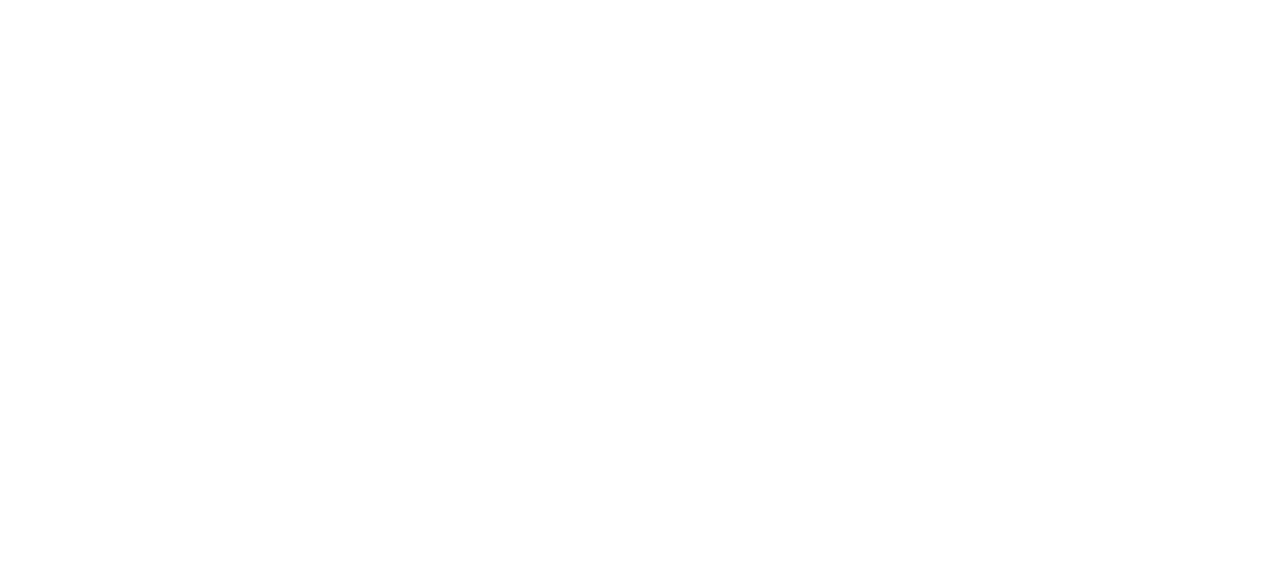
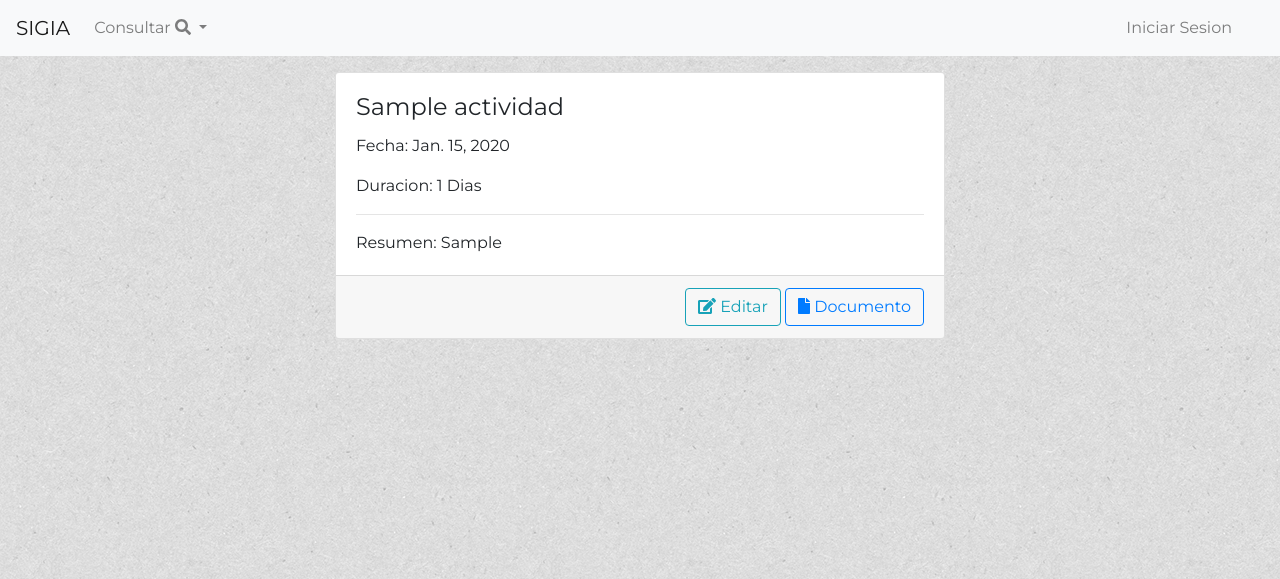
Before and after one commit to jlopez0591/SIGIA, a Django app: page /actividad/conferencia/1/ in a window 1280 px wide. Before the commit the part shown is empty. Shown: the top 579 px of the page. Run offline with Django 3.2, Linux system fonts and the light colour scheme; tables that the repository leaves empty hold one stand-in row (values such as "Sample post"); some libraries are stand-ins or nearby versions.

Commit message:
Ajuste a modelos de actividades.

```diff
--- a/actividades/models.py
+++ b/actividades/models.py
@@ -74,7 +74,6 @@
     usuario = models.ForeignKey(User, blank=True, null=True, on_delete=models.SET_NULL, related_name='actividades')
     clase = models.CharField(choices=CLASES, max_length=30, blank=True, null=True)
 
-    # ubicacion
     sede = models.ForeignKey('ubicacion.Sede', blank=True, null=True, related_name='actividades',
                              on_delete=models.SET_NULL)
     unidad = models.ForeignKey('ubicacion.UnidadInstancia', blank=True, null=True, related_name='actividades',
@@ -85,9 +84,9 @@
     cod_unidad = models.CharField(max_length=2, blank=True)
     cod_seccion = models.CharField(max_length=2, blank=True)
 
-    fecha = models.DateField()  # Fecha en que se dio la actividad
+    fecha = models.DateField()
 
-    fecha_creacion = models.DateTimeField(blank=True)  # Fecha en que se registro la actividad
+    fecha_creacion = models.DateTimeField(blank=True)
     nombre_actividad = models.CharField(max_length=120)
     resumen = models.TextField(max_length=1000, blank=True)
     estado = models.CharField(max_length=25, choices=STATUS, default='espera')
@@ -136,9 +135,6 @@
     def espera(self):
         self.estado = 'espera'
         self.save()
-
-    # def get_absolute_url(self):
-    #     return reverse('actividad:detalle', kwargs={'pk': self.pk})
 
     def get_edit_url(self):
         opciones = dict()
--- a/actividades/templates/actividades/conferencia/detalle.html
+++ b/actividades/templates/actividades/conferencia/detalle.html
@@ -0,0 +1,23 @@
+{% extends 'base.html' %}
+
+{% block title %}Conferencia {{ actividad.nombre_actividad }}{% endblock %}
+
+{% block content %}
+    <div class="row">
+        <div class="col-md-6 offset-md-3 col-sm-12">
+            <div class="card">
+                <div class="card-body">
+                    <h4 class="card-title">{{ actividad.nombre_actividad }}</h4>
+                    <p class="card-text">Fecha: {{ actividad.fecha }}</p>
+                    <p class="card-text">Duracion: {{ actividad.duracion }} Dias</p>
+                    <hr />
+                    <p class="card-text">Resumen: {{ actividad.resumen|safe }}</p>
+                </div>
+                <div class="card-footer text-right">
+                    <a href="{{ actividad.get_edit_url }}" class="btn btn-outline-info" ><i class="fa fa-edit"></i> Editar</a>
+                    <a href="/media/{{ actividad.archivo }}" class="btn btn-outline-primary" download=""><i class="fa fa-file"></i> Documento</a>
+                </div>
+            </div>
+        </div>
+    </div>
+{% endblock %}
--- a/actividades/urls.py
+++ b/actividades/urls.py
@@ -61,7 +61,8 @@
                                    template_name='actividades/conferencia/crear.html'),
         name='crear-conferencia'),
     url(r'^conferencia/(?P<pk>[0-9]+)/editar/$',
-        ActivityUpdateView.as_view(model=Conferencia, form_class=ConferenciaForm), name='actualizar-conferencia'),
+        ActivityUpdateView.as_view(model=Conferencia, form_class=ConferenciaForm,
+                                   template_name='actividades/conferencia/crear.html'), name='actualizar-conferencia'),
     url(r'^conferencia/(?P<pk>[0-9]+)/$',
         ActivityDetailView.as_view(model=Conferencia, template_name='actividades/conferencia/detalle.html'),
         name='detalle-conferencia'),
--- a/actividades/views.py
+++ b/actividades/views.py
@@ -43,7 +43,6 @@
 class ActivityUpdateView(PermissionRequiredMixin, UpdateView):
     context_object_name = 'actividad'
     permission_required = 'actividades.change_actividad'
-    success_url = reverse_lazy('insight:perfil')
 
     def get_object(self, queryset=None):
         object = super(ActivityUpdateView, self).get_object()
--- a/templates/index.html
+++ b/templates/index.html
@@ -1,6 +1,6 @@
 {% extends 'base.html' %}
 
-{% block title %}SIGIA - Indice{% endblock %}
+{% block title %}Indice{% endblock %}
 
 {% block jumbotron-title %}Bienvenido al sistema SIGIA{% endblock %}
 {% block jumbotron-subtitle %}Sistema para la gestion de informacion academica y administrativa {% endblock %}
```
Also changed, not shown: actividades/templates/actividades/conferencia/form.html (+23 -0 lines).
